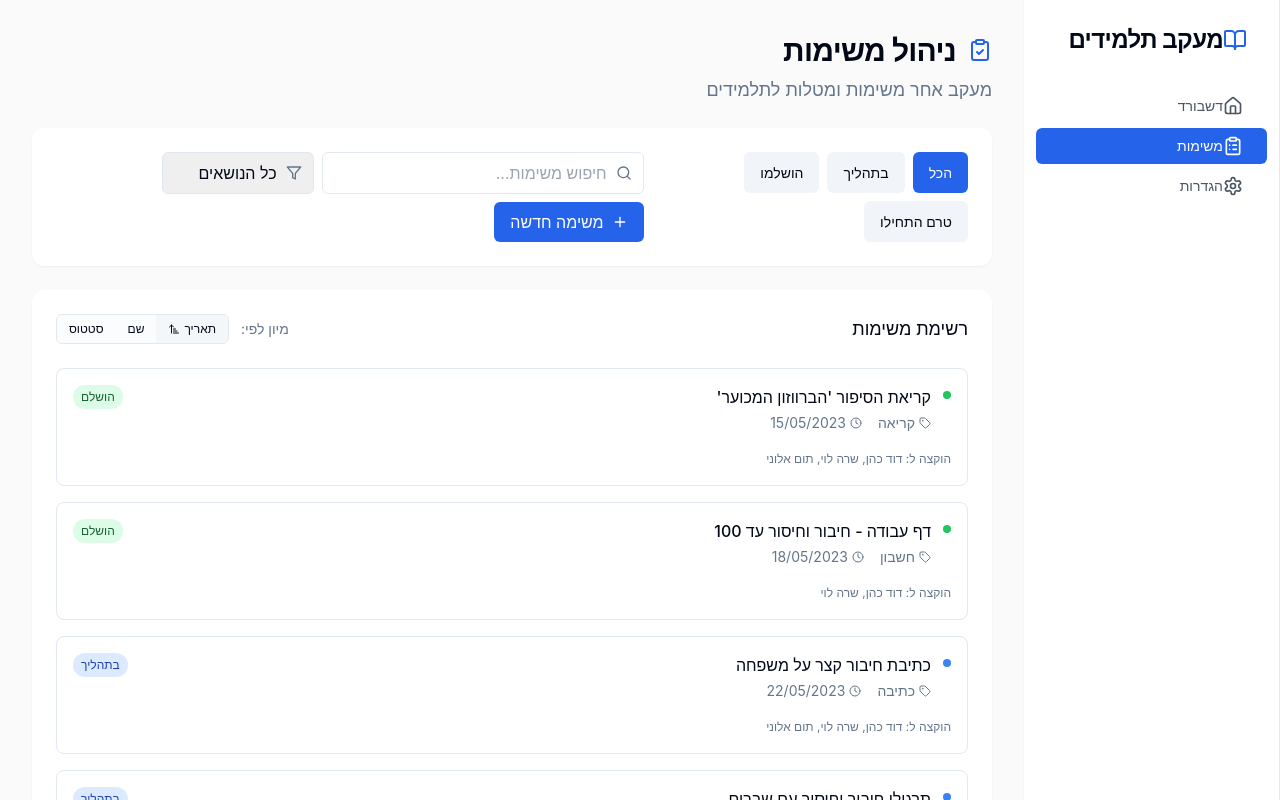
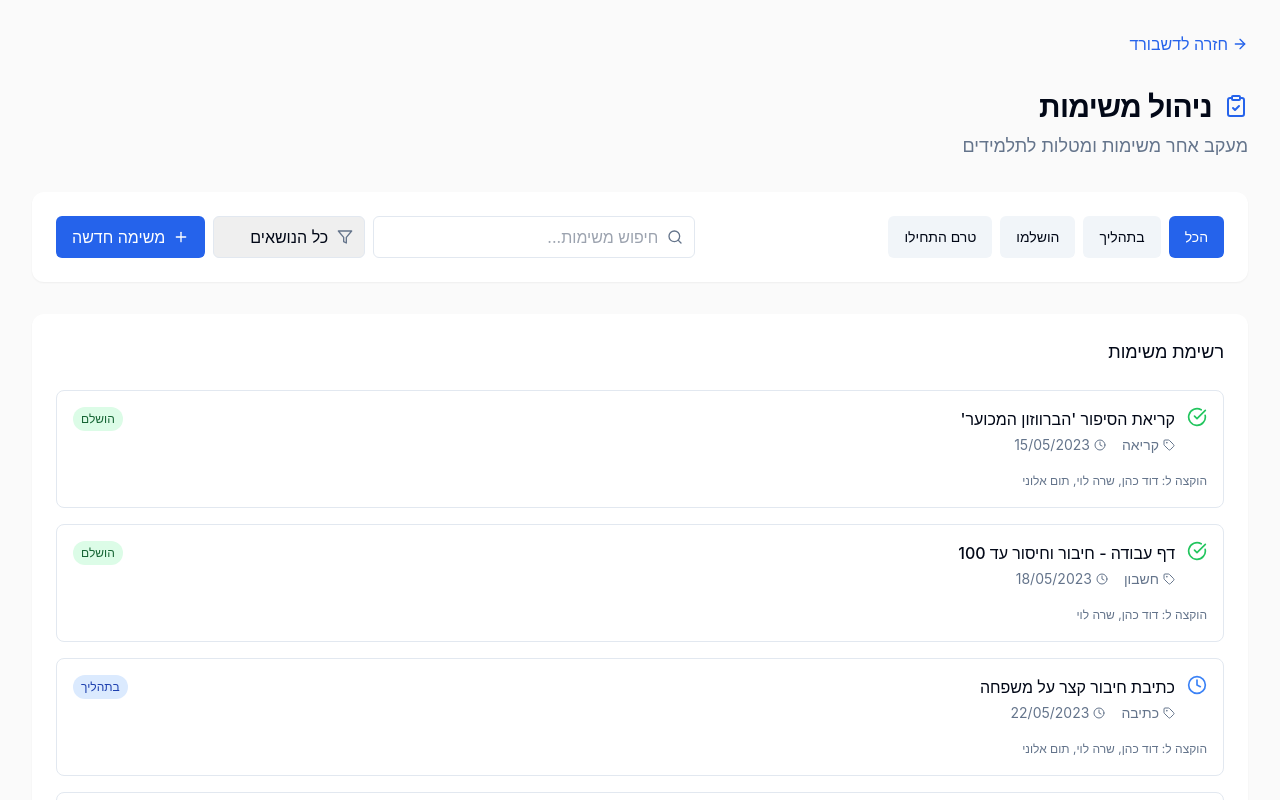
Before and after one commit to ShalomMaman/student-track-visualizer-91, a React (Vite) app: page /assignments in a window 1280 px wide. Shown: the top 800 px of the page. Built offline with nearby package versions, Linux system fonts and the light colour scheme.

Commit message:
Reverted to edit e3df0ff0-4f7a-4f84-af17-8d9ed33de227: "Continue development
Following instructions."

```diff
--- a/src/App.tsx
+++ b/src/App.tsx
@@ -1,6 +1,5 @@
 
 import { BrowserRouter as Router, Routes, Route } from "react-router-dom";
-import AppLayout from "./components/AppLayout";
 import Index from "./pages/Index";
 import StudentProfile from "./pages/StudentProfile";
 import Assignments from "./pages/Assignments";
@@ -12,11 +11,11 @@ const App = () => {
   return (
     <Router>
       <Routes>
-        <Route path="/" element={<AppLayout><Index /></AppLayout>} />
-        <Route path="/student/:id" element={<AppLayout><StudentProfile /></AppLayout>} />
-        <Route path="/assignments" element={<AppLayout><Assignments /></AppLayout>} />
-        <Route path="/settings" element={<AppLayout><Settings /></AppLayout>} />
-        <Route path="/add-student" element={<AppLayout><AddStudent /></AppLayout>} />
+        <Route path="/" element={<Index />} />
+        <Route path="/student/:id" element={<StudentProfile />} />
+        <Route path="/assignments" element={<Assignments />} />
+        <Route path="/settings" element={<Settings />} />
+        <Route path="/add-student" element={<AddStudent />} />
         <Route path="*" element={<NotFound />} />
       </Routes>
     </Router>
--- a/src/components/AppLayout.tsx
+++ /dev/null
@@ -1,91 +0,0 @@
-
-import React from "react";
-import { Link, useLocation } from "react-router-dom";
-import {
-  BookOpen,
-  ChevronLeft,
-  ClipboardList,
-  Home,
-  Settings,
-  User
-} from "lucide-react";
-
-interface AppLayoutProps {
-  children: React.ReactNode;
-}
-
-const AppLayout = ({ children }: AppLayoutProps) => {
-  const location = useLocation();
-
-  const navItems = [
-    { name: "דשבורד", path: "/", icon: <Home className="w-5 h-5" /> },
-    { name: "משימות", path: "/assignments", icon: <ClipboardList className="w-5 h-5" /> },
-    { name: "הגדרות", path: "/settings", icon: <Settings className="w-5 h-5" /> },
-  ];
-
-  return (
-    <div className="flex flex-col md:flex-row min-h-screen bg-[#fafafa]">
-      {/* Sidebar for desktop */}
-      <div className="hidden md:flex md:w-64 bg-white border-r shadow-sm py-6 flex-shrink-0">
-        <div className="w-full">
-          <div className="px-6 mb-8">
-            <h1 className="font-display text-2xl font-semibold tracking-tight">
-              <Link to="/" className="flex items-center">
-                <BookOpen className="w-6 h-6 text-primary mr-2" />
-                <span>מעקב תלמידים</span>
-              </Link>
-            </h1>
-          </div>
-
-          <nav className="space-y-1 px-3">
-            {navItems.map((item) => (
-              <Link
-                key={item.path}
-                to={item.path}
-                className={`flex items-center px-3 py-2 rounded-md text-sm transition-colors ${
-                  location.pathname === item.path
-                    ? "bg-primary text-white"
-                    : "text-gray-600 hover:bg-accent"
-                }`}
-              >
-                <span className="mr-3">{item.icon}</span>
-                {item.name}
-              </Link>
-            ))}
-          </nav>
-        </div>
-      </div>
-
-      {/* Mobile navigation */}
-      <div className="md:hidden bg-white p-4 border-b shadow-sm flex justify-between items-center">
-        <div className="flex space-x-4">
-          {navItems.map((item) => (
-            <Link
-              key={item.path}
-              to={item.path}
-              className={`p-2 rounded-md ${
-                location.pathname === item.path
-                  ? "bg-primary/10 text-primary"
-                  : "text-gray-600"
-              }`}
-            >
-              {item.icon}
-            </Link>
-          ))}
-        </div>
-
-        <Link to="/" className="flex items-center">
-          <span className="font-display font-medium">מעקב תלמידים</span>
-          <BookOpen className="w-5 h-5 text-primary mr-2" />
-        </Link>
-      </div>
-
-      {/* Main content */}
-      <div className="flex-1 overflow-auto">
-        {children}
-      </div>
-    </div>
-  );
-};
-
-export default AppLayout;
--- a/src/components/AssignmentItem.tsx
+++ /dev/null
@@ -1,94 +0,0 @@
-
-import React from "react";
-import { Clock, Tag } from "lucide-react";
-
-interface Assignment {
-  id: number;
-  name: string;
-  subject: string;
-  dueDate: string;
-  assignedTo: string[];
-  status: "completed" | "in-progress" | "not-started";
-  description?: string;
-}
-
-interface AssignmentItemProps {
-  assignment: Assignment;
-  onClick: () => void;
-}
-
-export const AssignmentItem = ({ assignment, onClick }: AssignmentItemProps) => {
-  // פונקציה להצגת צבע לפי סטטוס המשימה
-  const getStatusColor = (status: Assignment["status"]) => {
-    switch (status) {
-      case "completed":
-        return "bg-green-100 text-green-800";
-      case "in-progress":
-        return "bg-blue-100 text-blue-800";
-      case "not-started":
-        return "bg-gray-100 text-gray-800";
-      default:
-        return "bg-gray-100 text-gray-800";
-    }
-  };
-
-  // פונקציה להצגת טקסט סטטוס בעברית
-  const getStatusText = (status: Assignment["status"]) => {
-    switch (status) {
-      case "completed":
-        return "הושלם";
-      case "in-progress":
-        return "בתהליך";
-      case "not-started":
-        return "טרם התחיל";
-      default:
-        return "";
-    }
-  };
-
-  // פונקציה להצגת אייקון לפי סטטוס
-  const getStatusIcon = (status: Assignment["status"]) => {
-    switch (status) {
-      case "completed":
-        return <div className="w-2 h-2 bg-green-500 rounded-full"></div>;
-      case "in-progress":
-        return <div className="w-2 h-2 bg-blue-500 rounded-full"></div>;
-      case "not-started":
-        return <div className="w-2 h-2 bg-gray-500 rounded-full"></div>;
-      default:
-        return null;
-    }
-  };
-
-  return (
-    <div
-      className="border rounded-lg p-4 hover:bg-accent/50 transition-colors cursor-pointer animate-fade-in"
-      onClick={onClick}
-    >
-      <div className="flex items-start justify-between">
-        <div className="flex items-start gap-3">
-          <div className="mt-1.5">{getStatusIcon(assignment.status)}</div>
-          <div>
-            <h3 className="font-medium">{assignment.name}</h3>
-            <div className="flex gap-4 mt-1">
-              <span className="text-sm text-muted-foreground flex items-center gap-1">
-                <Tag className="w-3 h-3" /> {assignment.subject}
-              </span>
-              <span className="text-sm text-muted-foreground flex items-center gap-1">
-                <Clock className="w-3 h-3" /> {assignment.dueDate}
-              </span>
-            </div>
-          </div>
-        </div>
-        <span
-          className={`text-xs px-2 py-1 rounded-full ${getStatusColor(assignment.status)}`}
-        >
-          {getStatusText(assignment.status)}
-        </span>
-      </div>
-      <div className="mt-3">
-        <span className="text-xs text-muted-foreground">הוקצה ל: {assignment.assignedTo.join(", ")}</span>
-      </div>
-    </div>
-  );
-};
--- a/src/pages/Assignments.tsx
+++ b/src/pages/Assignments.tsx
@@ -1,5 +1,5 @@
 
-import { useState, useEffect } from "react";
+import { useState } from "react";
 import {
   ArrowRight,
   CheckCircle,
@@ -9,12 +9,10 @@ import {
   Filter,
   Plus,
   Search,
-  SortAsc,
   Tag,
   X
 } from "lucide-react";
 import { useNavigate } from "react-router-dom";
-import { AssignmentItem } from "../components/AssignmentItem";
 
 // סטטוס משימות
 type AssignmentStatus = "all" | "completed" | "in-progress" | "not-started";
@@ -30,9 +28,6 @@ interface Assignment {
   description?: string;
 }
 
-// סוג מיון
-type SortType = "dueDate" | "name" | "status";
-
 const Assignments = () => {
   const navigate = useNavigate();
   const [statusFilter, setStatusFilter] = useState<AssignmentStatus>("all");
@@ -41,8 +36,6 @@ const Assignments = () => {
   const [showAddModal, setShowAddModal] = useState(false);
   const [showDetailsModal, setShowDetailsModal] = useState(false);
   const [selectedAssignment, setSelectedAssignment] = useState<Assignment | null>(null);
-  const [sortBy, setSortBy] = useState<SortType>("dueDate");
-  const [sortDirection, setSortDirection] = useState<"asc" | "desc">("asc");
 
   // ערכים למשימה חדשה
   const [newAssignment, setNewAssignment] = useState<Partial<Assignment>>({
@@ -106,38 +99,6 @@ const Assignments = () => {
     }
   ];
 
-  // מיון משימות
-  const sortAssignments = (assignments: Assignment[]) => {
-    return [...assignments].sort((a, b) => {
-      if (sortBy === "dueDate") {
-        // מיון לפי תאריך
-        const dateA = a.dueDate.split("/").reverse().join("");
-        const dateB = b.dueDate.split("/").reverse().join("");
-        return sortDirection === "asc"
-          ? dateA.localeCompare(dateB)
-          : dateB.localeCompare(dateA);
-      } else if (sortBy === "name") {
-        // מיון לפי שם
-        return sortDirection === "asc"
-          ? a.name.localeCompare(b.name)
-          : b.name.localeCompare(a.name);
-      } else if (sortBy === "status") {
-        // מיון לפי סטטוס - לפי סדר: טרם התחיל, בתהליך, הושלם
-        const statusOrder = {
-          "not-started": 1,
-          "in-progress": 2,
-          "completed": 3
-        };
-        const orderA = statusOrder[a.status];
-        const orderB = statusOrder[b.status];
-        return sortDirection === "asc"
-          ? orderA - orderB
-          : orderB - orderA;
-      }
-      return 0;
-    });
-  };
-
   // סינון משימות לפי סטטוס, נושא וחיפוש
   const filteredAssignments = assignments.filter(assignment => {
     // סינון לפי סטטוס
@@ -158,9 +119,6 @@ const Assignments = () => {
 
     return true;
   });
-
-  // מיון אחרי סינון
-  const sortedAndFilteredAssignments = sortAssignments(filteredAssignments);
 
   // פונקציה להצגת צבע לפי סטטוס המשימה
   const getStatusColor = (status: Assignment["status"]) => {
@@ -231,21 +189,19 @@ const Assignments = () => {
     setShowDetailsModal(true);
   };
 
-  // פונקציה לטיפול במיון
-  const handleSort = (type: SortType) => {
-    if (sortBy === type) {
-      // אם לוחצים על אותו סוג מיון, משנים את כיוון המיון
-      setSortDirection(sortDirection === "asc" ? "desc" : "asc");
-    } else {
-      // אם לוחצים על סוג מיון אחר, משנים את סוג המיון ומאפסים את כיוון המיון
-      setSortBy(type);
-      setSortDirection("asc");
-    }
-  };
+  return (
+    <div className="min-h-screen bg-[#fafafa] p-8">
+      <div className="max-w-7xl mx-auto space-y-8">
+        <div className="flex items-center gap-2 mb-6">
+          <button
+            onClick={() => navigate('/')}
+            className="flex items-center text-primary hover:underline"
+          >
+            <ArrowRight className="w-4 h-4 ml-1" />
+            חזרה לדשבורד
+          </button>
+        </div>
 
-  return (
-    <div className="p-8">
-      <div className="max-w-7xl mx-auto space-y-6">
         <header className="space-y-2">
           <div className="flex items-center gap-3">
             <ClipboardCheck className="w-6 h-6 text-primary" />
@@ -257,7 +213,7 @@ const Assignments = () => {
         </header>
 
         {/* פקדי סינון וחיפוש */}
-        <div className="bg-white rounded-xl p-6 shadow-sm animate-fade-in">
+        <div className="bg-white rounded-xl p-6 shadow-sm animate-fade-up">
           <div className="flex flex-col md:flex-row gap-4 justify-between">
             <div className="flex gap-2 flex-wrap">
               <button
@@ -294,7 +250,7 @@ const Assignments = () => {
               </button>
             </div>
 
-            <div className="flex gap-2 flex-wrap">
+            <div className="flex gap-2">
               <div className="relative">
                 <Search className="absolute right-3 top-1/2 transform -translate-y-1/2 text-muted-foreground w-4 h-4" />
                 <input
@@ -302,7 +258,7 @@ const Assignments = () => {
                   placeholder="חיפוש משימות..."
                   value={searchQuery}
                   onChange={(e) => setSearchQuery(e.target.value)}
-                  className="border rounded-md py-2 px-9 w-full md:w-auto focus:outline-none focus:ring-2 focus:ring-primary/50"
+                  className="border rounded-md py-2 px-9 w-full focus:outline-none focus:ring-2 focus:ring-primary/50"
                 />
               </div>
 
@@ -332,60 +288,46 @@ const Assignments = () => {
         </div>
 
         {/* רשימת משימות */}
-        <div className="bg-white rounded-xl p-6 shadow-sm animate-fade-in">
-          <div className="flex items-center justify-between mb-6">
-            <h2 className="font-display text-lg font-medium">רשימת משימות</h2>
+        <div className="bg-white rounded-xl p-6 shadow-sm animate-fade-up">
+          <h2 className="font-display text-lg font-medium mb-6">רשימת משימות</h2>
 
-            {/* פקדי מיון */}
-            <div className="flex items-center gap-3">
-              <span className="text-sm text-muted-foreground">מיון לפי:</span>
-              <div className="flex border rounded-md overflow-hidden">
-                <button
-                  onClick={() => handleSort("dueDate")}
-                  className={`px-3 py-1.5 text-xs font-medium flex items-center ${
-                    sortBy === "dueDate" ? "bg-accent/80" : "bg-accent/30"
-                  }`}
-                >
-                  תאריך {sortBy === "dueDate" && (
-                    <SortAsc className={`w-3 h-3 mr-1 ${sortDirection === "desc" && "transform rotate-180"}`} />
-                  )}
-                </button>
-                <button
-                  onClick={() => handleSort("name")}
-                  className={`px-3 py-1.5 text-xs font-medium flex items-center ${
-                    sortBy === "name" ? "bg-accent/80" : "bg-accent/30"
-                  }`}
-                >
-                  שם {sortBy === "name" && (
-                    <SortAsc className={`w-3 h-3 mr-1 ${sortDirection === "desc" && "transform rotate-180"}`} />
-                  )}
-                </button>
-                <button
-                  onClick={() => handleSort("status")}
-                  className={`px-3 py-1.5 text-xs font-medium flex items-center ${
-                    sortBy === "status" ? "bg-accent/80" : "bg-accent/30"
-                  }`}
-                >
-                  סטטוס {sortBy === "status" && (
-                    <SortAsc className={`w-3 h-3 mr-1 ${sortDirection === "desc" && "transform rotate-180"}`} />
-                  )}
-                </button>
-              </div>
-            </div>
-          </div>
-
-          {sortedAndFilteredAssignments.length === 0 ? (
+          {filteredAssignments.length === 0 ? (
             <div className="text-center py-8 text-muted-foreground">
               לא נמצאו משימות התואמות את החיפוש
             </div>
           ) : (
             <div className="space-y-4">
-              {sortedAndFilteredAssignments.map((assignment) => (
-                <AssignmentItem
+              {filteredAssignments.map((assignment) => (
+                <div
                   key={assignment.id}
-                  assignment={assignment}
+                  className="border rounded-lg p-4 hover:bg-accent/50 transition-colors cursor-pointer"
                   onClick={() => handleOpenDetails(assignment)}
-                />
+                >
+                  <div className="flex items-start justify-between">
+                    <div className="flex items-start gap-3">
+                      {getStatusIcon(assignment.status)}
+                      <div>
+                        <h3 className="font-medium">{assignment.name}</h3>
+                        <div className="flex gap-4 mt-1">
+                          <span className="text-sm text-muted-foreground flex items-center gap-1">
+                            <Tag className="w-3 h-3" /> {assignment.subject}
+                          </span>
+                          <span className="text-sm text-muted-foreground flex items-center gap-1">
+                            <Clock className="w-3 h-3" /> {assignment.dueDate}
+                          </span>
+                        </div>
+                      </div>
+                    </div>
+                    <span
+                      className={`text-xs px-2 py-1 rounded-full ${getStatusColor(assignment.status)}`}
+                    >
+                      {getStatusText(assignment.status)}
+                    </span>
+                  </div>
+                  <div className="mt-3">
+                    <span className="text-xs text-muted-foreground">הוקצה ל: {assignment.assignedTo.join(", ")}</span>
+                  </div>
+                </div>
               ))}
             </div>
           )}
@@ -394,8 +336,8 @@ const Assignments = () => {
 
       {/* מודאל להוספת משימה חדשה */}
       {showAddModal && (
-        <div className="fixed inset-0 bg-black/50 flex items-center justify-center z-50 p-4 animate-fade-in">
-          <div className="bg-white rounded-xl p-6 w-full max-w-md animate-scale-in">
+        <div className="fixed inset-0 bg-black/50 flex items-center justify-center z-50 p-4">
+          <div className="bg-white rounded-xl p-6 w-full max-w-md animate-fade-up">
             <div className="flex items-center justify-between mb-6">
               <h2 className="font-display text-xl font-medium">הוספת משימה חדשה</h2>
               <button onClick={() => setShowAddModal(false)} className="text-muted-foreground hover:text-foreground">
@@ -557,8 +499,8 @@ const Assignments = () => {
 
       {/* מודאל לפרטי משימה */}
       {showDetailsModal && selectedAssignment && (
-        <div className="fixed inset-0 bg-black/50 flex items-center justify-center z-50 p-4 animate-fade-in">
-          <div className="bg-white rounded-xl p-6 w-full max-w-2xl animate-scale-in">
+        <div className="fixed inset-0 bg-black/50 flex items-center justify-center z-50 p-4">
+          <div className="bg-white rounded-xl p-6 w-full max-w-2xl animate-fade-up">
             <div className="flex items-center justify-between mb-6">
               <h2 className="font-display text-xl font-medium">פרטי משימה</h2>
               <button onClick={() => setShowDetailsModal(false)} className="text-muted-foreground hover:text-foreground">
```
